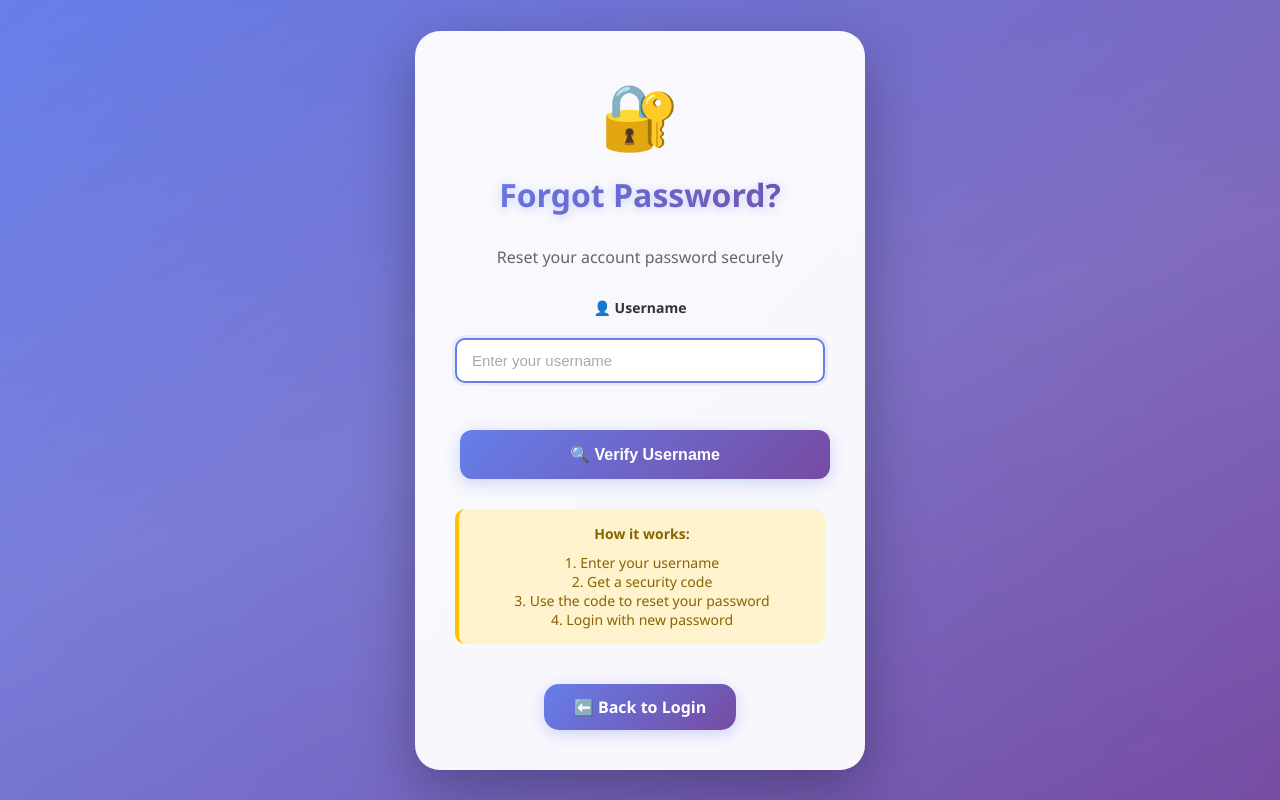
After one commit to Sai-Karthik-Manam/Lic-DataSheets, a Flask app: page /forgot_password in a window 1280 px wide. The commit adds this page. Run offline with Flask 3, Linux system fonts and the light colour scheme.

Commit message:
updated passssword reset option and logout option

```diff
--- a/app.py
+++ b/app.py
@@ -323,57 +323,6 @@ def login():
     return render_template('login.html')
 
 
-@app.route('/change_password', methods=['GET', 'POST'])
-@login_required
-def change_password():
-    """Change user password"""
-    if request.method == 'POST':
-        current_password = request.form.get('current_password', '')
-        new_password = request.form.get('new_password', '')
-        confirm_password = request.form.get('confirm_password', '')
-
-        # Validation
-        if not current_password or not new_password or not confirm_password:
-            flash('All fields are required.', 'error')
-            return render_template('change_password.html')
-
-        if len(new_password) < 6:
-            flash('New password must be at least 6 characters long.', 'error')
-            return render_template('change_password.html')
-
-        if new_password != confirm_password:
-            flash('New passwords do not match.', 'error')
-            return render_template('change_password.html')
-
-        if new_password == current_password:
-            flash('New password must be different from current password.', 'error')
-            return render_template('change_password.html')
-
-        # Verify current password
-        with sqlite3.connect("database.db") as conn:
-            cur = conn.cursor()
-            cur.execute("SELECT password FROM users WHERE id = ?", (session['user_id'],))
-            user = cur.fetchone()
-
-            if not user or not check_password_hash(user[0], current_password):
-                flash('Current password is incorrect.', 'error')
-                log_activity("PASSWORD_CHANGE_FAILED", "Incorrect current password")
-                return render_template('change_password.html')
-
-            # Update password
-            hashed_password = generate_password_hash(new_password)
-            cur.execute("UPDATE users SET password = ? WHERE id = ?",
-                       (hashed_password, session['user_id']))
-            conn.commit()
-
-        log_activity("PASSWORD_CHANGED", "Password updated successfully")
-        flash('Password changed successfully! Please login again.', 'success')
-
-        # Logout user after password change
-        session.clear()
-        return redirect(url_for('login'))
-
-    return render_template('change_password.html')
 
 
 @app.route('/logout')
@@ -387,6 +336,7 @@ def logout():
     return redirect(url_for('login'))
 
 
+# Main Routes
 @app.route('/register', methods=['GET', 'POST'])
 def register():
     """Register new user"""
@@ -435,7 +385,113 @@ def register():
     return render_template('register.html')
 
 
-# Main Routes
+@app.route('/forgot_password', methods=['GET', 'POST'])
+def forgot_password():
+    """Forgot password - Step 1: Verify username"""
+    if request.method == 'POST':
+        username = request.form.get('username', '').strip()
+
+        if not username:
+            flash('Please enter your username.', 'error')
+            return render_template('forgot_password.html')
+
+        # Check if user exists
+        with sqlite3.connect("database.db") as conn:
+            cur = conn.cursor()
+            cur.execute("SELECT id FROM users WHERE username = ?", (username,))
+            user = cur.fetchone()
+
+            if not user:
+                flash('Username not found.', 'error')
+                log_activity("FORGOT_PASSWORD_FAILED", f"Username not found: {username}")
+                return render_template('forgot_password.html')
+
+        # Generate 6-digit reset code
+        import random
+        import string
+        reset_code = ''.join(random.choices(string.ascii_uppercase + string.digits, k=6))
+
+        # Store reset code in session (expires with session)
+        session['reset_code'] = reset_code
+        session['reset_username'] = username
+        session['reset_code_time'] = datetime.now().strftime("%Y-%m-%d %H:%M:%S")
+
+        log_activity("FORGOT_PASSWORD_INITIATED", f"Reset code generated for: {username}")
+
+        return render_template('forgot_password.html', reset_code=reset_code, username=username)
+
+    return render_template('forgot_password.html')
+
+
+@app.route('/reset_password_confirm', methods=['POST'])
+def reset_password_confirm():
+    """Forgot password - Step 2: Reset with code"""
+    username = request.form.get('username', '').strip()
+    reset_code = request.form.get('reset_code', '').strip().upper()
+    new_password = request.form.get('new_password', '')
+    confirm_password = request.form.get('confirm_password', '')
+
+    # Validation
+    if not all([username, reset_code, new_password, confirm_password]):
+        flash('All fields are required.', 'error')
+        return redirect(url_for('forgot_password'))
+
+    if len(new_password) < 6:
+        flash('Password must be at least 6 characters long.', 'error')
+        return redirect(url_for('forgot_password'))
+
+    if new_password != confirm_password:
+        flash('Passwords do not match.', 'error')
+        return redirect(url_for('forgot_password'))
+
+    # Verify reset code
+    if 'reset_code' not in session or 'reset_username' not in session:
+        flash('Reset session expired. Please try again.', 'error')
+        return redirect(url_for('forgot_password'))
+
+    if session['reset_username'] != username:
+        flash('Invalid username.', 'error')
+        return redirect(url_for('forgot_password'))
+
+    if session['reset_code'] != reset_code:
+        flash('Invalid reset code. Please try again.', 'error')
+        log_activity("RESET_PASSWORD_FAILED", f"Invalid code for: {username}")
+        return redirect(url_for('forgot_password'))
+
+    # Check if code expired (15 minutes)
+    from datetime import datetime, timedelta
+    code_time = datetime.strptime(session['reset_code_time'], "%Y-%m-%d %H:%M:%S")
+    if datetime.now() - code_time > timedelta(minutes=15):
+        flash('Reset code expired. Please request a new one.', 'error')
+        session.pop('reset_code', None)
+        session.pop('reset_username', None)
+        session.pop('reset_code_time', None)
+        return redirect(url_for('forgot_password'))
+
+    # Update password
+    try:
+        with sqlite3.connect("database.db") as conn:
+            cur = conn.cursor()
+            hashed_password = generate_password_hash(new_password)
+            cur.execute("UPDATE users SET password = ? WHERE username = ?",
+                       (hashed_password, username))
+            conn.commit()
+
+        # Clear reset session
+        session.pop('reset_code', None)
+        session.pop('reset_username', None)
+        session.pop('reset_code_time', None)
+
+        log_activity("PASSWORD_RESET_SUCCESS", f"Password reset for: {username}")
+        flash('Password reset successful! Please login with your new password.', 'success')
+        return redirect(url_for('login'))
+
+    except Exception as e:
+        print(f"Password reset error: {str(e)}")
+        flash('An error occurred. Please try again.', 'error')
+        return redirect(url_for('forgot_password'))
+
+
 @app.route('/')
 @login_required
 def home():
--- /dev/null
+++ b/templates/forgot_password.html
@@ -0,0 +1,237 @@
+<!DOCTYPE html>
+<html lang="en">
+<head>
+  <meta charset="UTF-8">
+  <meta name="viewport" content="width=device-width, initial-scale=1.0">
+  <title>Forgot Password | LIC Manager</title>
+  <link rel="stylesheet" href="{{ url_for('static', filename='style.css') }}">
+  <style>
+    .forgot-container {
+      max-width: 450px;
+      margin: 0 auto;
+    }
+
+    .forgot-header {
+      text-align: center;
+      margin-bottom: 30px;
+    }
+
+    .forgot-icon {
+      font-size: 64px;
+      margin-bottom: 15px;
+    }
+
+    .form-group {
+      margin-bottom: 20px;
+    }
+
+    .form-group label {
+      display: block;
+      margin-bottom: 8px;
+      color: #333;
+      font-weight: 600;
+      font-size: 14px;
+    }
+
+    .form-group input {
+      width: 100%;
+      padding: 12px 15px;
+      border: 2px solid #e0e0e0;
+      border-radius: 10px;
+      font-size: 15px;
+      transition: all 0.3s ease;
+    }
+
+    .form-group input:focus {
+      outline: none;
+      border-color: #667eea;
+      box-shadow: 0 0 0 3px rgba(102, 126, 234, 0.1);
+    }
+
+    .btn-reset {
+      width: 100%;
+      padding: 15px;
+      background: linear-gradient(135deg, #667eea 0%, #764ba2 100%);
+      color: white;
+      border: none;
+      border-radius: 12px;
+      font-size: 16px;
+      font-weight: 600;
+      cursor: pointer;
+      transition: all 0.3s ease;
+      margin-top: 10px;
+    }
+
+    .btn-reset:hover {
+      transform: translateY(-2px);
+      box-shadow: 0 8px 20px rgba(102, 126, 234, 0.4);
+    }
+
+    .info-box {
+      margin-top: 20px;
+      padding: 15px;
+      background: #fff3cd;
+      border-radius: 10px;
+      border-left: 4px solid #ffc107;
+      font-size: 14px;
+      color: #856404;
+    }
+
+    .info-box strong {
+      display: block;
+      margin-bottom: 10px;
+    }
+
+    .security-code {
+      font-size: 32px;
+      font-weight: 700;
+      color: #667eea;
+      text-align: center;
+      padding: 20px;
+      background: #f8f9fa;
+      border-radius: 10px;
+      margin: 20px 0;
+      letter-spacing: 5px;
+      font-family: 'Courier New', monospace;
+    }
+  </style>
+</head>
+<body>
+  <div class="container forgot-container">
+    <div class="forgot-header">
+      <div class="forgot-icon">🔐</div>
+      <h1>Forgot Password?</h1>
+      <p style="color: #666; margin-top: 10px;">Reset your account password securely</p>
+    </div>
+
+    {% with messages = get_flashed_messages(with_categories=true) %}
+      {% if messages %}
+        {% for category, message in messages %}
+          <div class="{{ category }}">
+            {{ message }}
+          </div>
+        {% endfor %}
+      {% endif %}
+    {% endwith %}
+
+    {% if reset_code %}
+      <!-- Step 2: Show reset code and new password form -->
+      <div class="success">
+        ✅ Username verified! Use the code below to reset your password.
+      </div>
+
+      <div class="security-code">
+        {{ reset_code }}
+      </div>
+
+      <div class="info-box">
+        <strong>⚠️ Important:</strong>
+        Write down this code! You'll need it to reset your password.<br>
+        This code expires in 15 minutes.
+      </div>
+
+      <form method="POST" action="/reset_password_confirm" id="resetForm">
+        <input type="hidden" name="username" value="{{ username }}">
+
+        <div class="form-group">
+          <label for="reset_code">🔑 Reset Code</label>
+          <input
+            type="text"
+            id="reset_code"
+            name="reset_code"
+            placeholder="Enter the code above"
+            required
+            autofocus
+            maxlength="6"
+            style="text-transform: uppercase; letter-spacing: 3px; text-align: center; font-size: 20px;"
+          >
+        </div>
+
+        <div class="form-group">
+          <label for="new_password">🔒 New Password</label>
+          <input
+            type="password"
+            id="new_password"
+            name="new_password"
+            placeholder="Enter new password"
+            required
+            minlength="6"
+          >
+        </div>
+
+        <div class="form-group">
+          <label for="confirm_password">🔒 Confirm Password</label>
+          <input
+            type="password"
+            id="confirm_password"
+            name="confirm_password"
+            placeholder="Re-enter new password"
+            required
+          >
+        </div>
+
+        <button type="submit" class="btn-reset">
+          🔄 Reset Password
+        </button>
+      </form>
+
+    {% else %}
+      <!-- Step 1: Username verification -->
+      <form method="POST" action="/forgot_password">
+        <div class="form-group">
+          <label for="username">👤 Username</label>
+          <input
+            type="text"
+            id="username"
+            name="username"
+            placeholder="Enter your username"
+            required
+            autofocus
+          >
+        </div>
+
+        <button type="submit" class="btn-reset">
+          🔍 Verify Username
+        </button>
+      </form>
+
+      <div class="info-box">
+        <strong>How it works:</strong>
+        1. Enter your username<br>
+        2. Get a security code<br>
+        3. Use the code to reset your password<br>
+        4. Login with new password
+      </div>
+    {% endif %}
+
+    <div style="text-align: center; margin-top: 20px;">
+      <a href="/login" class="link">⬅️ Back to Login</a>
+    </div>
+  </div>
+
+  <script>
+    // Auto-format reset code input
+    const resetCodeInput = document.getElementById('reset_code');
+    if (resetCodeInput) {
+      resetCodeInput.addEventListener('input', function(e) {
+        this.value = this.value.toUpperCase();
+      });
+    }
+
+    // Form validation
+    const resetForm = document.getElementById('resetForm');
+    if (resetForm) {
+      resetForm.addEventListener('submit', function(e) {
+        const newPassword = document.getElementById('new_password').value;
+        const confirmPassword = document.getElementById('confirm_password').value;
+
+        if (newPassword !== confirmPassword) {
+          e.preventDefault();
+          alert('❌ Passwords do not match!');
+          document.getElementById('confirm_password').focus();
+        }
+      });
+    }
+  </script>
+</body>
+</html>
```
Also changed, not shown: forgot_password_guide.md (added, +275 -0 lines), templates/fetch.html (+4 -5 lines), templates/login.html (+16 -1 lines).
